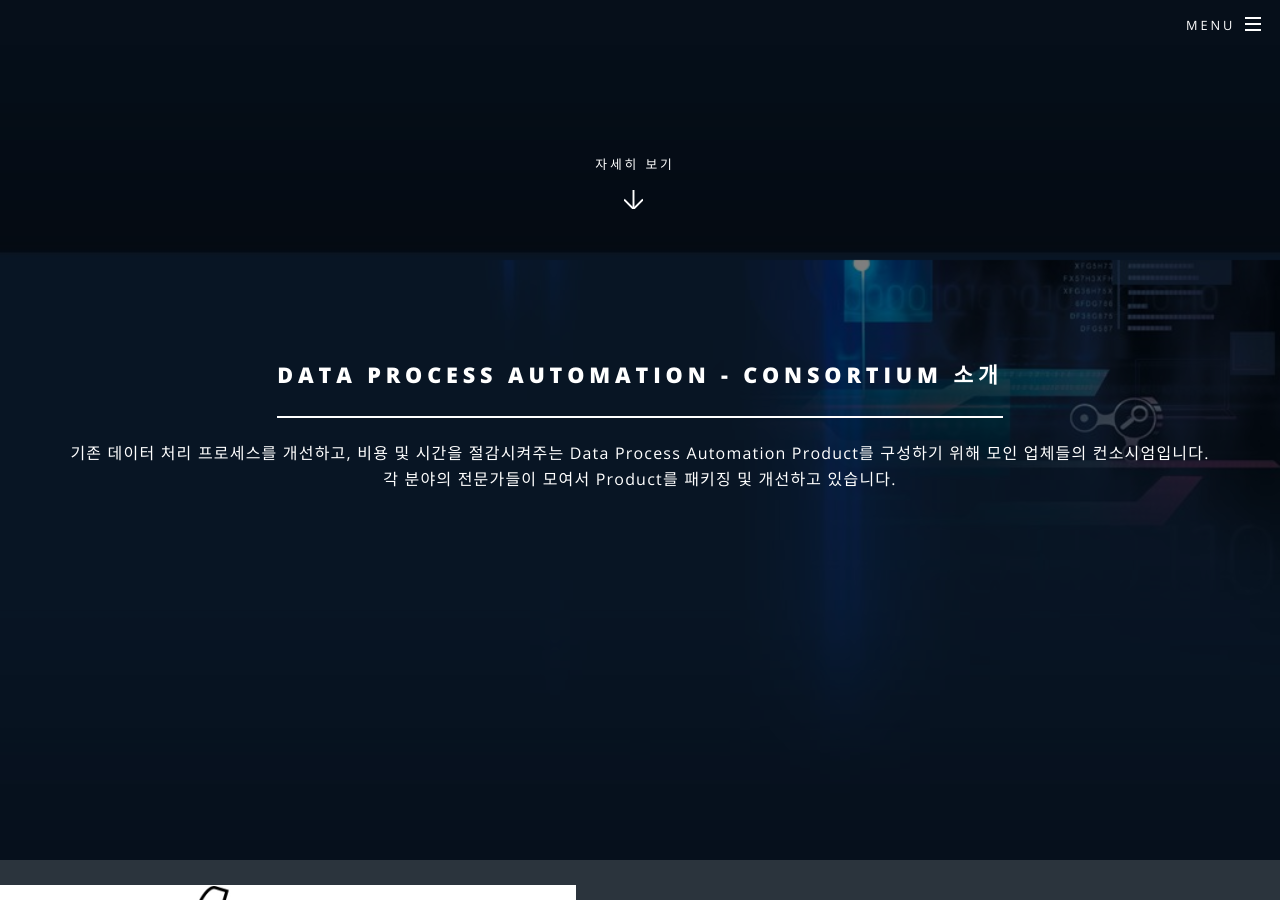
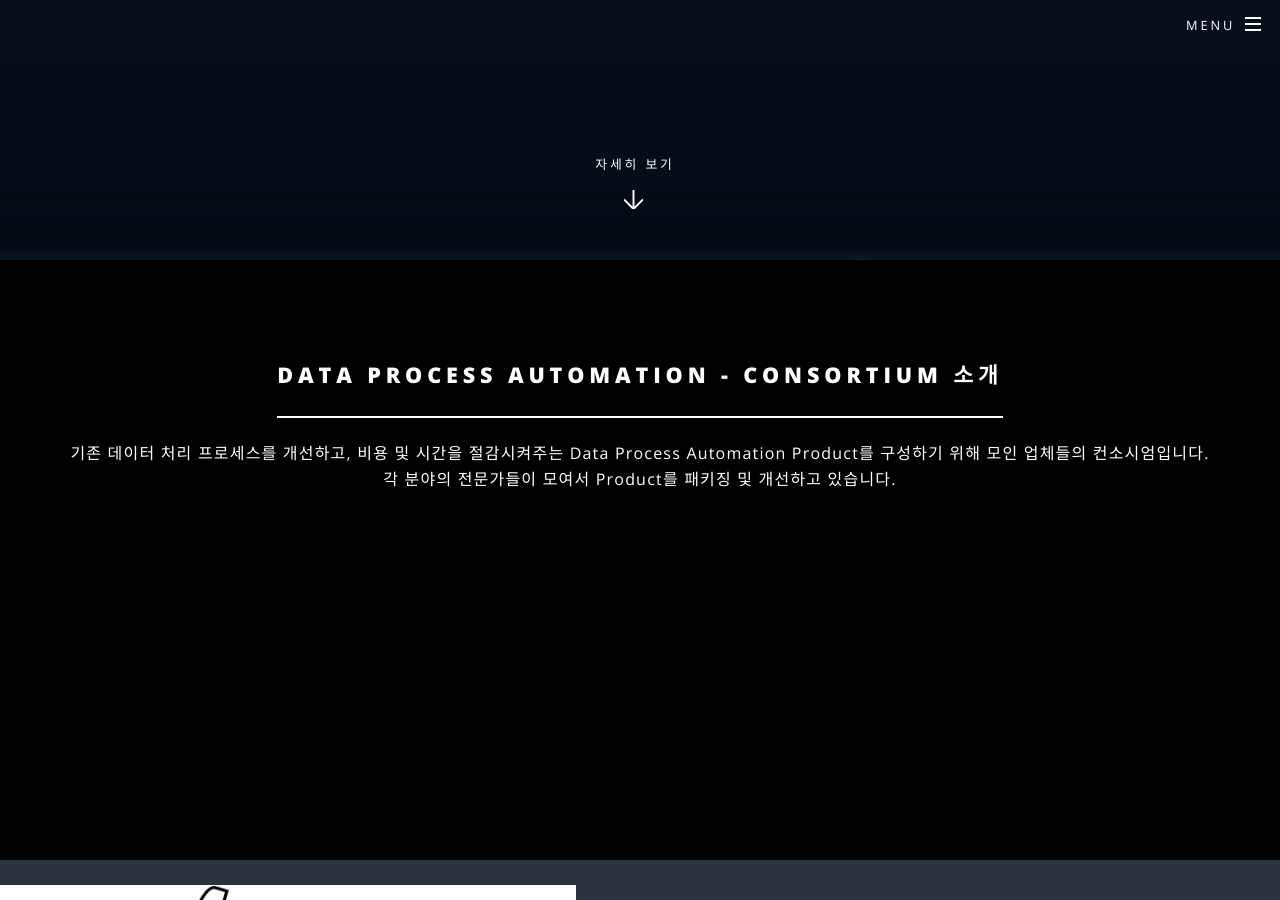
Before and after one commit to DPA-Alliance/DPA-Alliance.github.io, a Jekyll site: the page built from index.html, in a window 1280 px wide and 900 px high, scrolled down 640 px. Built offline with Jekyll 4.4.1, drawn with Linux system fonts in a browser that asks for light colours.

Commit message:
Update index.html

```diff
--- a/index.html
+++ b/index.html
@@ -11,7 +11,7 @@ layout: landing
 					</section>
 
 				<!-- One -->
-					<section id="one" class="wrapper special" style="background-color: rgba(0,0,0,0,25);color: #c8ece9;">
+					<section id="one" class="wrapper special" style="background-color: rgba(0,0,0,25);color: #c8ece9;">
 						<div class="inner">
 							<header class="major">
 								<h2>Data Process Automation - Consortium 소개<br />
```
